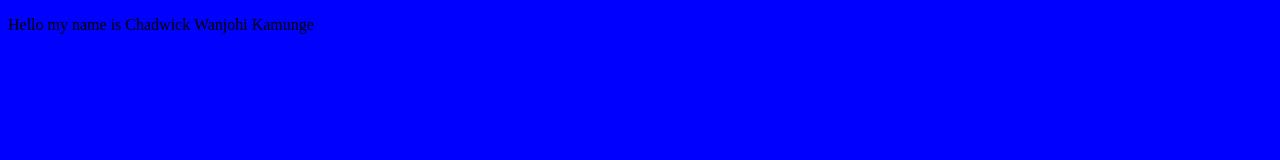
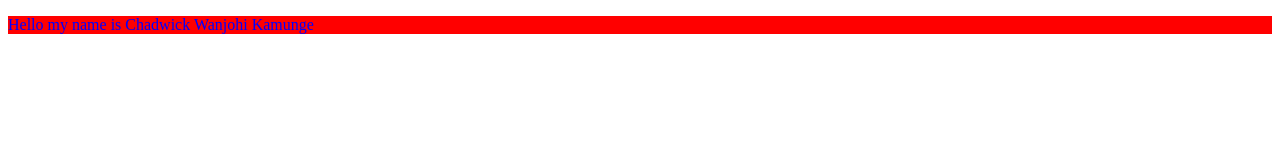
Before and after one commit to Xbuster/githtmlcss, a plain HTML site: page index.html in a window 1280 px wide. Drawn offline with Linux system fonts and the light colour scheme.

Commit message:
changed paragraph and div color

```diff
--- a/style.css
+++ b/style.css
@@ -1,4 +1,7 @@
-body{
+div{
 
-	background-color:blue
+	background-color:red
 }
+p{
+	color:blue
+}
```
